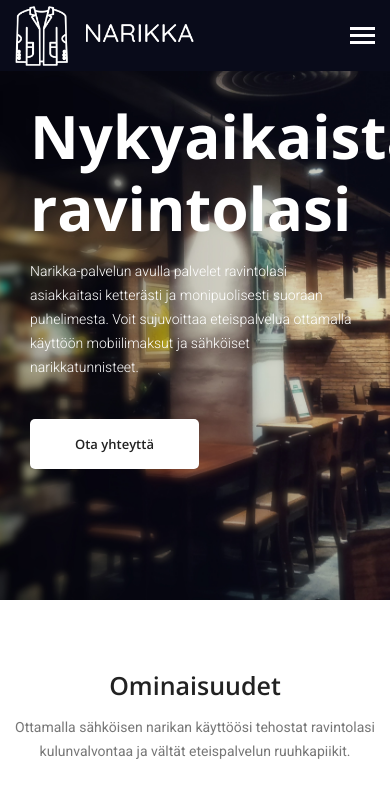
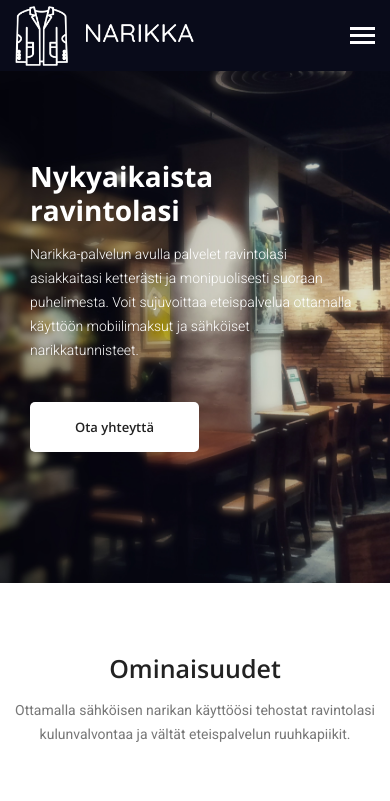
Before and after one commit to zcmander/narikkanet, a Jekyll site: the page built from index.md, in a window 390 px wide. Shown: the top 801 px of the page. Built offline with Jekyll 4.4.1, drawn with Linux system fonts in a browser that asks for light colours; grey boxes are pictures that could not be loaded.

Commit message:
Fix responsive css

```diff
--- a/css/responsive.css
+++ b/css/responsive.css
@@ -155,7 +155,7 @@
         background-size: cover;
         margin-bottom: 0px;
     }
-    .home_banner_area .banner_inner .banner_content h2 {
+    .home_banner_area .banner_inner .banner_content h1 {
         margin-top: 30px;
     }
     .feature_inner {
@@ -253,7 +253,7 @@
     }
     /* Home Banner Area css
 	============================================================================================ */
-    .home_banner_area .banner_inner .banner_content h2 {
+    .home_banner_area .banner_inner .banner_content h1 {
         font-size: 28px;
     }
     .home_banner_area {
```
